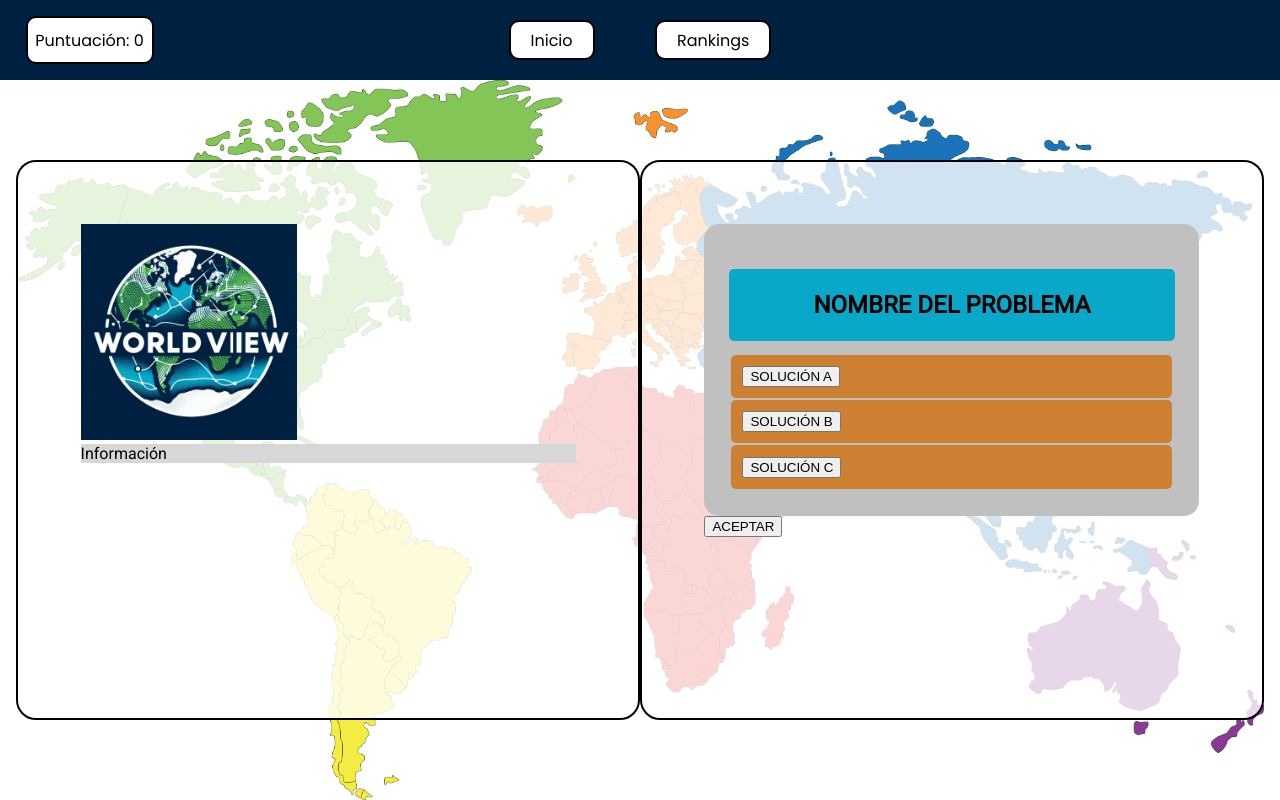
After one commit to aurajd/2223_2DAW_HACIA_UN_CIUDADANO_GLOBAL, a PHP site: page /preguntas.html in a window 1280 px wide. The commit adds this page. Run offline with PHP 8.4, Linux system fonts and the light colour scheme.

Commit message:
preguntas

```diff
--- a/diseño/mockups/juego/css/style.css
+++ b/diseño/mockups/juego/css/style.css
@@ -299,11 +299,15 @@ nav a {
 }
 
 #imagenInfo {
-    width: 100%;
     height: 50%;
+
 }
 
 #informacion {
     background-color: #d7d7d7;
     border: black 2px;
 }
+
+/*#botonAceptar {
+
+}*/
--- /dev/null
+++ b/diseño/mockups/juego/preguntas.html
@@ -0,0 +1,50 @@
+<!DOCTYPE html>
+<html lang="es">
+    <head>
+        <meta charset="UTF-8">
+        <meta name="viewport" content="width=device-width, initial-scale=1.0">
+        <title>Mapa</title>
+        <link rel="stylesheet" href="css/style.css">
+    </head>
+    <body>
+        <nav>
+            <p class="puntosMensaje">Puntuación: 0</p>
+            <ul>
+                <li>
+                    <a>
+                        Inicio
+                    </a>
+                </li>
+                <li>
+                    <a>
+                        Rankings
+                    </a>
+                </li>
+            </ul>
+        </nav>
+        <main class="mainJuego">
+            <div>
+                <img src="img/logo.png" alt="Foto continente" id="imagenInfo">
+                <br>
+                <div id="informacion">
+                    Información
+                </div>
+            </div>
+            <div>
+                <div id="divProblemas">
+                    <h2 class="encabezados">NOMBRE DEL PROBLEMA</h2>
+                    <div id="preguntaContainer" class="problemas">
+                        <button>SOLUCIÓN A</button>
+                    </div>
+                    <div id="opcionesContainer" class="problemas">
+                        <button>SOLUCIÓN B</button>
+                    </div>
+                    <div id="opcionesContainer" class="problemas">
+                        <button>SOLUCIÓN C</button>
+                    </div>
+                </div>
+                <button id="botonAceptar">ACEPTAR</button>
+            </div>
+        </main>
+    </body>
+</html>
```
